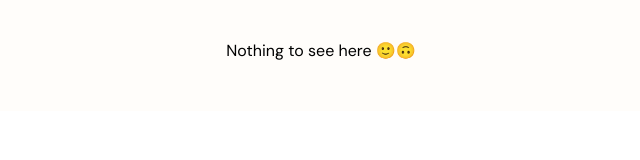
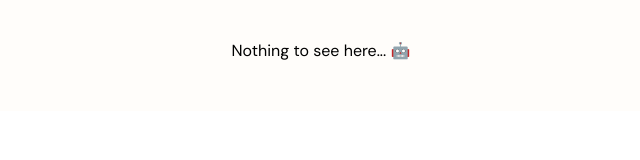
Before and after one commit to chukwuani/TheDepthsDAO, a plain HTML site: page Imakwa/courses/index.html in a window 1280 px wide. Shown: the full height of the page, 369-1009 px from the left. Drawn offline with nearby package versions, Linux system fonts and the light colour scheme.

Commit message:
Update index.html

```diff
--- a/Imakwa/courses/index.html
+++ b/Imakwa/courses/index.html
@@ -13,7 +13,7 @@
 </head>
 <body>
     <div class="wrapper">
-        <p>Nothing to see here 🙂🙃</p>
+        <p>Nothing to see here... 🤖</p>
     </div>
 
 
```
